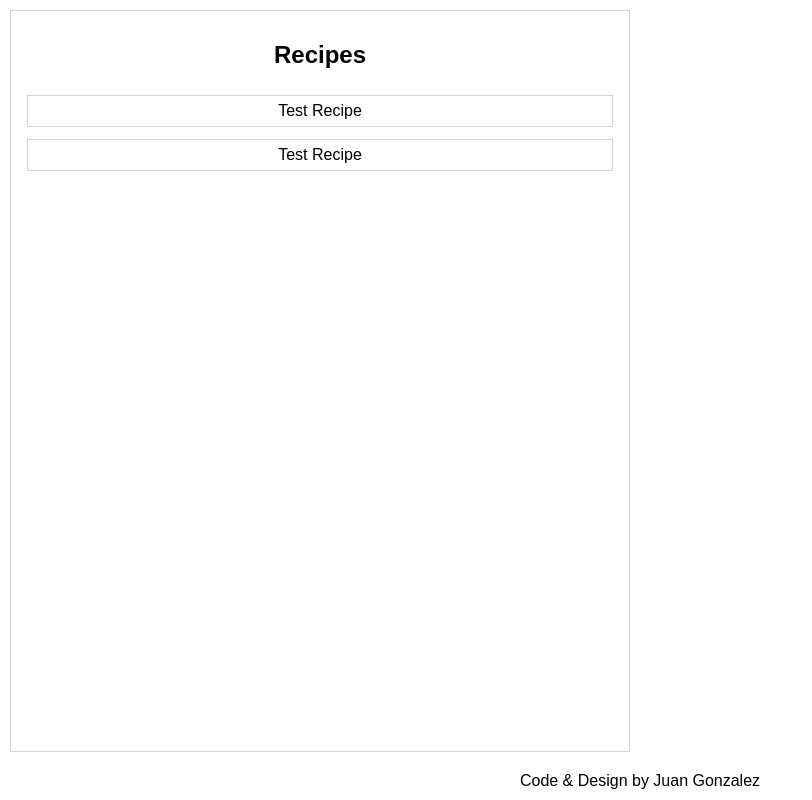
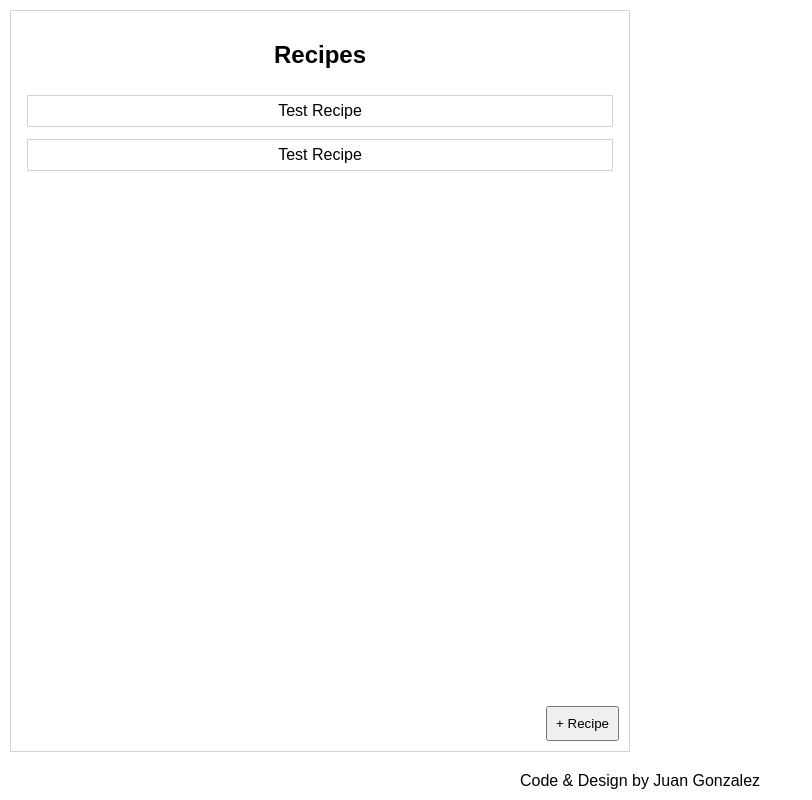
Before and after one commit to 1moosey1/recipe-box, a React (Create React App) app: page / in a window 1280 px wide. Shown: the whole page, without its empty margins (0-812 px from the left). Built offline with nearby package versions, Linux system fonts and the light colour scheme.

Commit message:
Added basic button component

```diff
--- /dev/null
+++ b/src/components/Button.js
@@ -0,0 +1,20 @@
+import React from 'react';
+import PropTypes from 'prop-types';
+
+const Button = props => {
+
+    return(
+        <button className={props.className} onClick={props.onClick}>
+            {props.children}
+        </button>
+    );
+};
+
+Button.propTypes = {
+
+    children: PropTypes.string.isRequired,
+    className: PropTypes.string,
+    onClick: PropTypes.func
+};
+
+export default Button;
--- a/src/components/RecipeBox.js
+++ b/src/components/RecipeBox.js
@@ -1,17 +1,24 @@
 import React from 'react';
 import Scrollable from './Scrollable';
 import Recipe from './Recipe';
+import Button from './Button';
 
 const RecipeBox = props => {
 
     return (
-        <div className="recipe-box">
+        <div className="box">
 
             <h2> Recipes </h2>
+
             <Scrollable>
                 <Recipe title="Test Recipe"/>
                 <Recipe title="Test Recipe"/>
             </Scrollable>
+
+            <Button className="recipe-btn">
+                + Recipe
+            </Button>
+
         </div>
     );
 };
--- a/src/index.css
+++ b/src/index.css
@@ -11,6 +11,24 @@ footer {
   text-align: center;
   margin: 10px;
 }
+
+/* Utility Component Styles */
+
+.scrollable {
+
+  display: flex;
+  flex-wrap: wrap;
+  overflow-y: auto;
+}
+
+.recipe-btn {
+
+  align-self: flex-end;
+  margin-top: auto;
+  padding: 8px;
+}
+
+/* General Component Styles */
 
 .root {
 
@@ -26,7 +44,7 @@ footer {
   height: 100%;
 }
 
-.recipe-box {
+.box {
 
   display: flex;
   flex-direction: column;
@@ -37,13 +55,6 @@ footer {
   border: 1px solid lightgrey;
 }
 
-.scrollable {
-
-  display: flex;
-  flex-wrap: wrap;
-  overflow-y: auto;
-}
-
 .recipe {
 
   margin: 6px;
```
